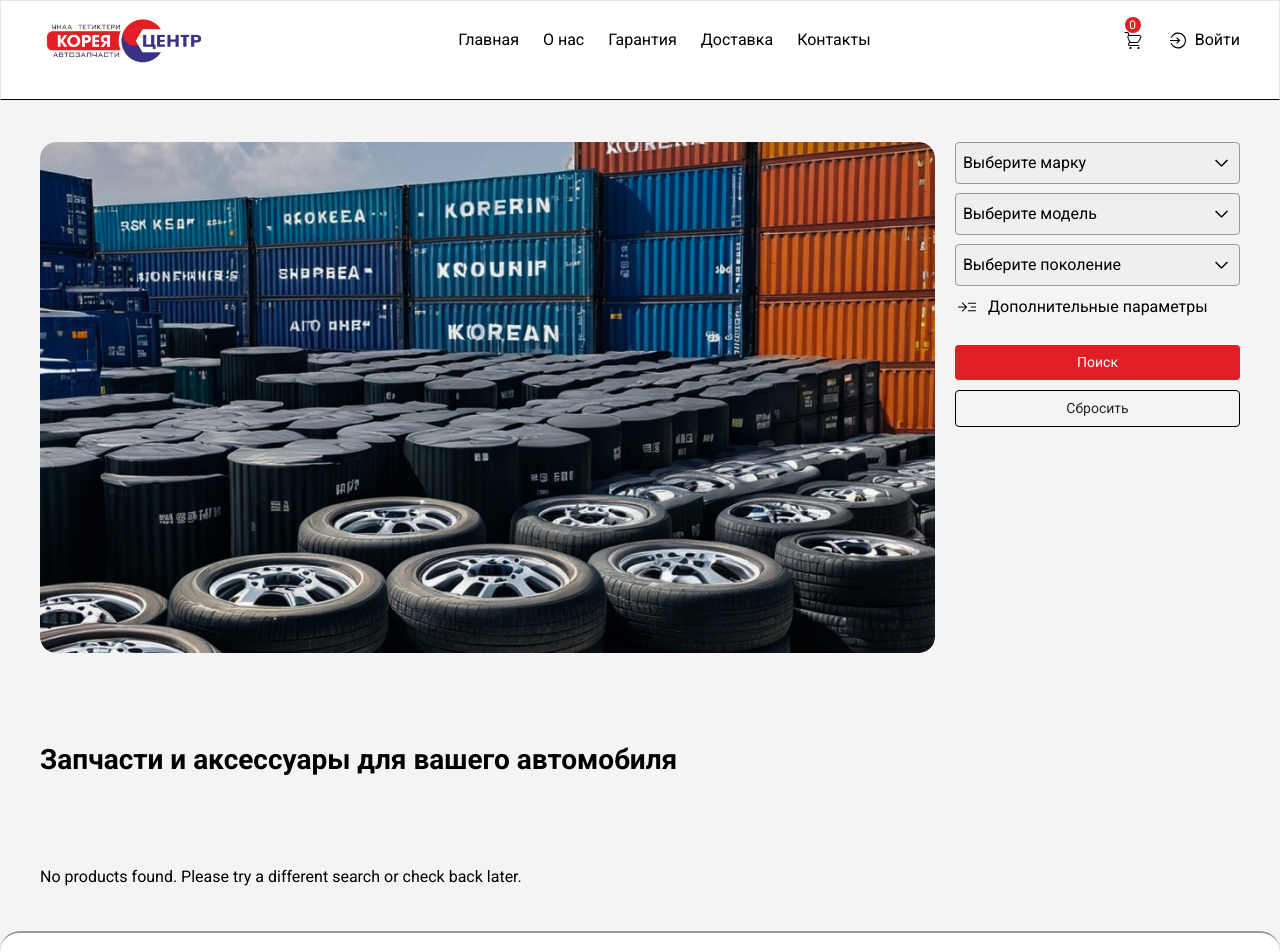
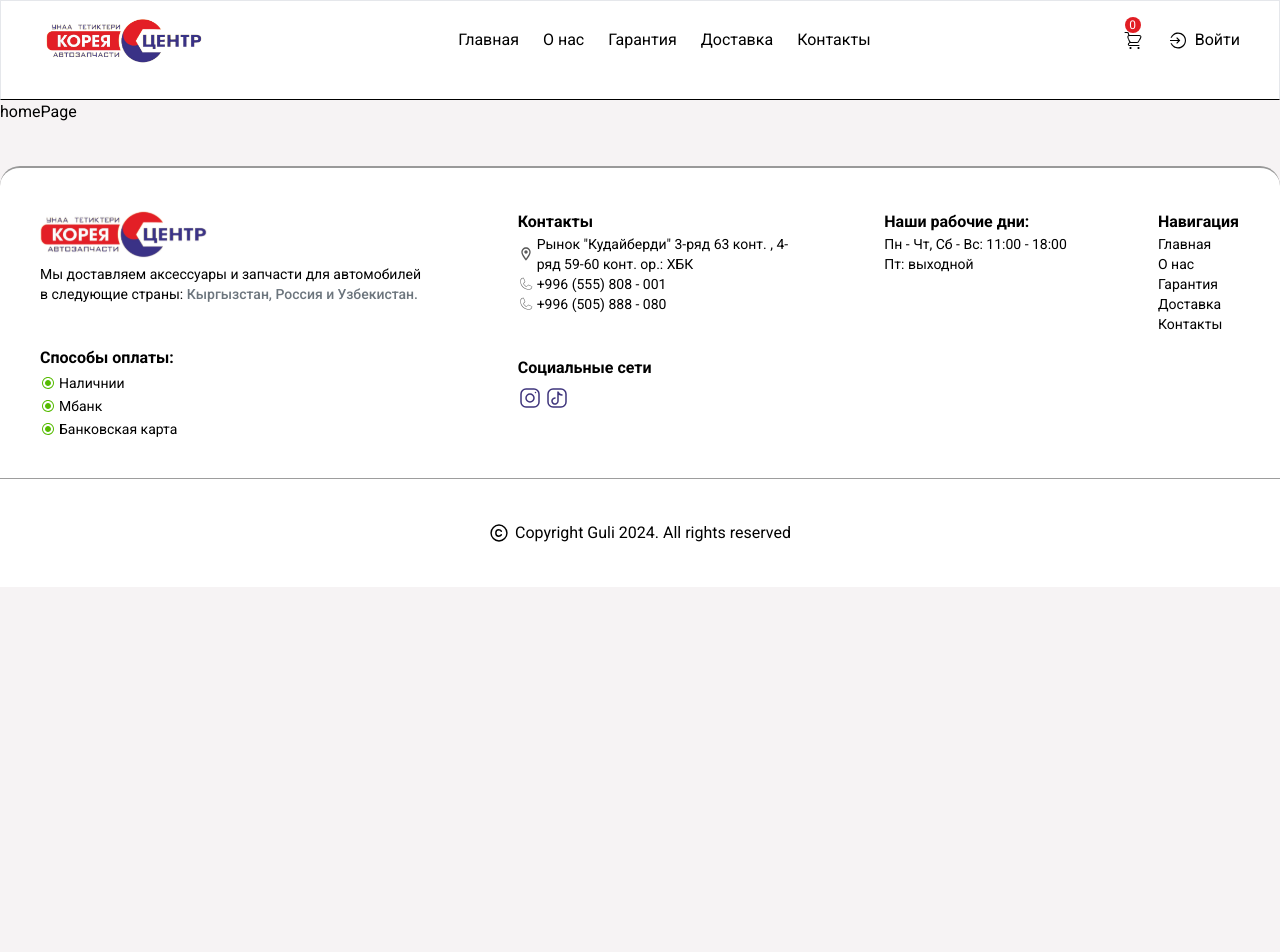
Before and after one commit to umardevix/project-korea-center, a React (Vite) app: page / in a window 1280 px wide. Shown: the top 952 px of the page. After the commit the page ends 800 px from the top, so only its background shows below. Built offline with nearby package versions, Linux system fonts and the light colour scheme.

Commit message:
home all

```diff
--- a/src/pages/homePage/HomePage.jsx
+++ b/src/pages/homePage/HomePage.jsx
@@ -1,18 +1,19 @@
 import React, { useEffect } from 'react'
 import FirstSection from '../../components/firstSection/FirstSection'
 
-import Category from '../../components/category/Category'
-import ProductSection from '../../components/productSection/ProductSection'
+// import Category from '../../components/category/Category'
+// import ProductSection from '../../components/productSection/ProductSection'
 
 
 
 function HomePage() {
   return (
     <div>
+      homePage
 
-      <FirstSection />
-      <Category />
-      <ProductSection />
+      {/* <FirstSection /> */}
+      {/* <Category /> */}
+      {/* <ProductSection /> */}
     </div>
   )
 }
```
